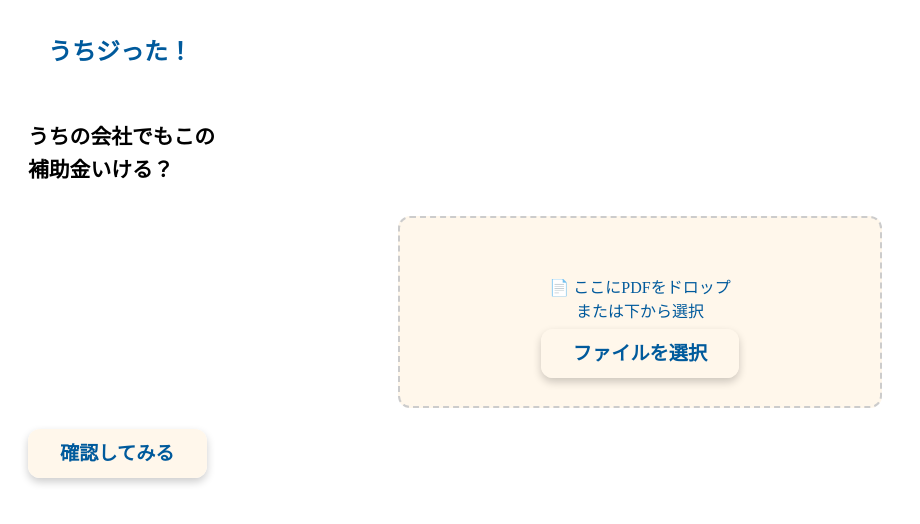
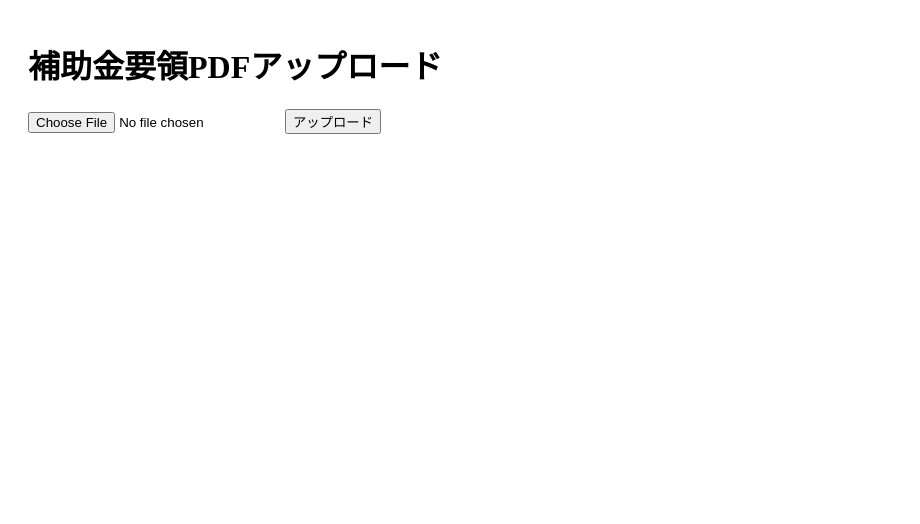
Before and after one commit to oonotaku/hojotta-app, a FastAPI app: page / in a window 1280 px wide. Shown: the part 69-593 px from the top of the page, without its empty margins (0-920 px from the left). Run offline with FastAPI, Linux system fonts and the light colour scheme; a user stored in the database is signed in.

Commit message:
インデックスをもどす

```diff
--- a/app/templates/index.html
+++ b/app/templates/index.html
@@ -1,111 +1,96 @@
 {% extends "base.html" %}
-{% block title %}ホジョッタ！| モックトップ{% endblock %}
+{% block title %}トップページ{% endblock %}
 {% block content %}
-<style>
-  .bubble {
-    background: white;
-    color: #005a9c;
-    padding: 12px 20px;
-    border-radius: 20px;
-    font-size: 1.5rem;
-    font-weight: bold;
-    margin-bottom: 20px;
-    display: inline-block;
-  }
+<h1>補助金要領PDFアップロード</h1>
 
-  .main-text {
-    font-size: 1.3rem;
-    font-weight: bold;
-    margin-bottom: 30px;
-    line-height: 1.6;
-  }
-
-  .btn {
-    background-color: #fff7eb;
-    color: #005a9c;
-    padding: 14px 32px;
-    border: none;
-    border-radius: 12px;
-    font-size: 1.2rem;
-    font-weight: bold;
-    text-decoration: none;
-    box-shadow: 0 4px 8px rgba(0,0,0,0.2);
-  }
-
-  #drop-area {
-    background-color: #fff7eb;
-    color: #005a9c;
-    border: 2px dashed #ccc;
-    border-radius: 12px;
-    width: 90%;
-    max-width: 400px;
-    padding: 40px;
-    margin: 30px auto;
-    font-size: 1rem;
-    text-align: center;
-  }
-
-  #fileElem {
-    display: none;
-  }
-
-  #fileHintModal {
-    display: none;
-    position: fixed;
-    top: 30%;
-    left: 50%;
-    transform: translate(-50%, -50%);
-    background: #fff;
-    color: #333;
-    padding: 20px;
-    border-radius: 8px;
-    box-shadow: 0 2px 10px rgba(0,0,0,0.2);
-    z-index: 2000;
-    max-width: 90%;
-    text-align: center;
-  }
-</style>
-
-<div class="bubble">うちジった！</div>
-<p class="main-text">うちの会社でもこの<br>補助金いける？</p>
-
-<div id="drop-area">
-  <p>📄 ここにPDFをドロップ<br>または下から選択</p>
-  <input type="file" id="fileElem" name="file" accept="application/pdf,image/*">
-  <label for="fileElem" class="btn">ファイルを選択</label>
-</div>
-
-<a href="check.html" class="btn" style="margin-top: 40px;">確認してみる</a>
-
-<div id="fileHintModal">
+<!-- 🔔 モーダル（ファイルアプリから選んでね） -->
+<div id="fileHintModal" style="display:none; position:fixed; top:30%; left:50%; transform:translate(-50%, -50%); background:#fff; padding:20px; border-radius:8px; box-shadow:0 2px 10px rgba(0,0,0,0.2); z-index:2000; max-width:90%; text-align:center;">
   <p style="margin-bottom:10px;">📄 PDFファイルは「ファイルアプリ」や「ドライブ」から選択してください。</p>
   <button onclick="document.getElementById('fileHintModal').style.display='none'">OK</button>
 </div>
 
+<form action="/upload" method="post" enctype="multipart/form-data">
+  <input type="file" name="file" accept="application/pdf,image/*" required>
+  <button type="submit">アップロード</button>
+</form>
+
+{% if filename %}
+  <h2>ファイル名: {{ filename }}</h2>
+  <h3>GPTによる解析結果:</h3>
+  <pre>{{ result }}</pre>
+  <button id="openChatBtn">💬 質問はこちら</button>
+{% endif %}
+
+<!-- モーダルウィンドウ（LINE風チャット） -->
+<div id="chatModal" class="modal" style="display:none; position:fixed; top:0; left:0; width:100%; height:100%; background: rgba(0,0,0,0.5); z-index:1000;">
+  <div style="background:#fff; padding:20px; margin:5% auto; width:90%; max-width:600px; border-radius:8px;">
+    <span id="closeChatModal" style="float:right; cursor:pointer;">❌</span>
+    <h3>AIチャット</h3>
+
+    <div id="chatWindow" style="height:300px; overflow-y:auto; border:1px solid #ccc; padding:10px; margin-bottom:10px;">
+      <!-- 吹き出しがここに追加される -->
+    </div>
+
+    <form id="chatForm">
+      <textarea id="userQuestion" rows="3" style="width:100%;" placeholder="AIに質問してみよう" required></textarea><br>
+      <button type="submit">送信</button>
+    </form>
+  </div>
+</div>
+
 <script>
-  const dropArea = document.getElementById("drop-area");
-  const fileInput = document.getElementById("fileElem");
+  const openBtn = document.getElementById("openChatBtn");
+  const modal = document.getElementById("chatModal");
+  const closeBtn = document.getElementById("closeChatModal");
+  const chatWindow = document.getElementById("chatWindow");
+
+  if (openBtn) openBtn.onclick = () => modal.style.display = "block";
+  if (closeBtn) closeBtn.onclick = () => modal.style.display = "none";
+
+  const chatForm = document.getElementById("chatForm");
+  if (chatForm) {
+    chatForm.onsubmit = async (e) => {
+      e.preventDefault();
+      const question = document.getElementById("userQuestion").value;
+
+      // ユーザー吹き出し
+      const userBubble = document.createElement("div");
+      userBubble.innerHTML = <div style="text-align:right;"><div style="display:inline-block; background:#DCF8C6; padding:10px; border-radius:10px; margin:5px;">${question}</div></div>;
+      chatWindow.appendChild(userBubble);
+      chatWindow.scrollTop = chatWindow.scrollHeight;
+
+      try {
+        const response = await fetch("/chat", {
+          method: "POST",
+          headers: { "Content-Type": "application/json" },
+          body: JSON.stringify({ question })
+        });
+
+        const data = await response.json();
+        const aiAnswer = data.answer || "（AIの回答が取得できませんでした）";
+
+        // AI吹き出し
+        const aiBubble = document.createElement("div");
+        aiBubble.innerHTML = <div style="text-align:left;"><div style="display:inline-block; background:#F1F0F0; padding:10px; border-radius:10px; margin:5px;">${aiAnswer}</div></div>;
+        chatWindow.appendChild(aiBubble);
+        chatWindow.scrollTop = chatWindow.scrollHeight;
+
+      } catch (error) {
+        const errorBubble = document.createElement("div");
+        errorBubble.innerHTML = <div style="text-align:left;"><div style="display:inline-block; background:#F8D7DA; padding:10px; border-radius:10px; margin:5px; color:#721c24;">エラーが発生しました</div></div>;
+        chatWindow.appendChild(errorBubble);
+      }
+
+      document.getElementById("userQuestion").value = "";
+    };
+  }
+  const fileInput = document.querySelector('input[type="file"]');
   const hintModal = document.getElementById("fileHintModal");
-
-  dropArea.addEventListener("dragover", (e) => {
-    e.preventDefault();
-    dropArea.style.backgroundColor = "#ffeecc";
-  });
-
-  dropArea.addEventListener("dragleave", (e) => {
-    dropArea.style.backgroundColor = "#fff7eb";
-  });
-
-  dropArea.addEventListener("drop", (e) => {
-    e.preventDefault();
-    dropArea.style.backgroundColor = "#fff7eb";
-    fileInput.files = e.dataTransfer.files;
-    alert("ファイルを受け取りました！（アップロードはまだ行いません）");
-  });
 
   if (fileInput && hintModal) {
     fileInput.addEventListener("click", () => {
       hintModal.style.display = "block";
+      // 5秒後に自動で閉じる（任意）
       setTimeout(() => {
         hintModal.style.display = "none";
       }, 5000);
```
